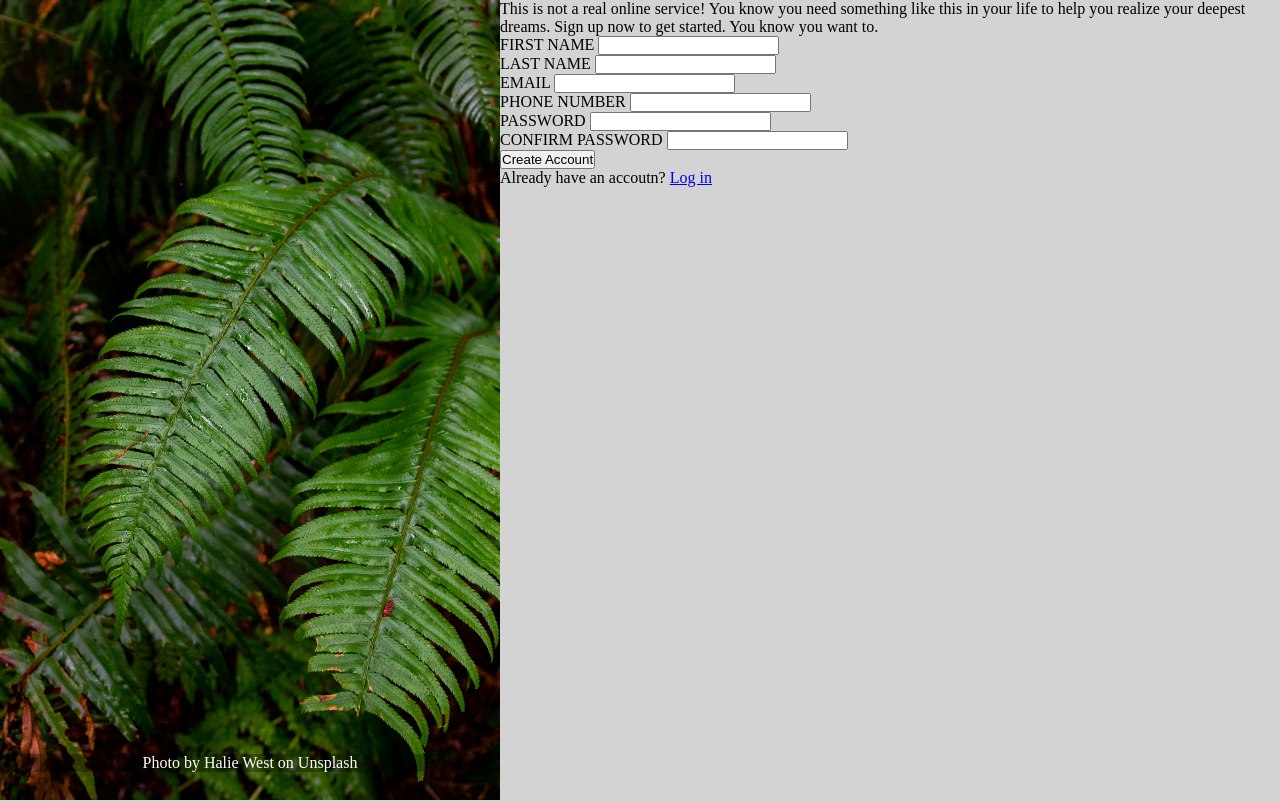
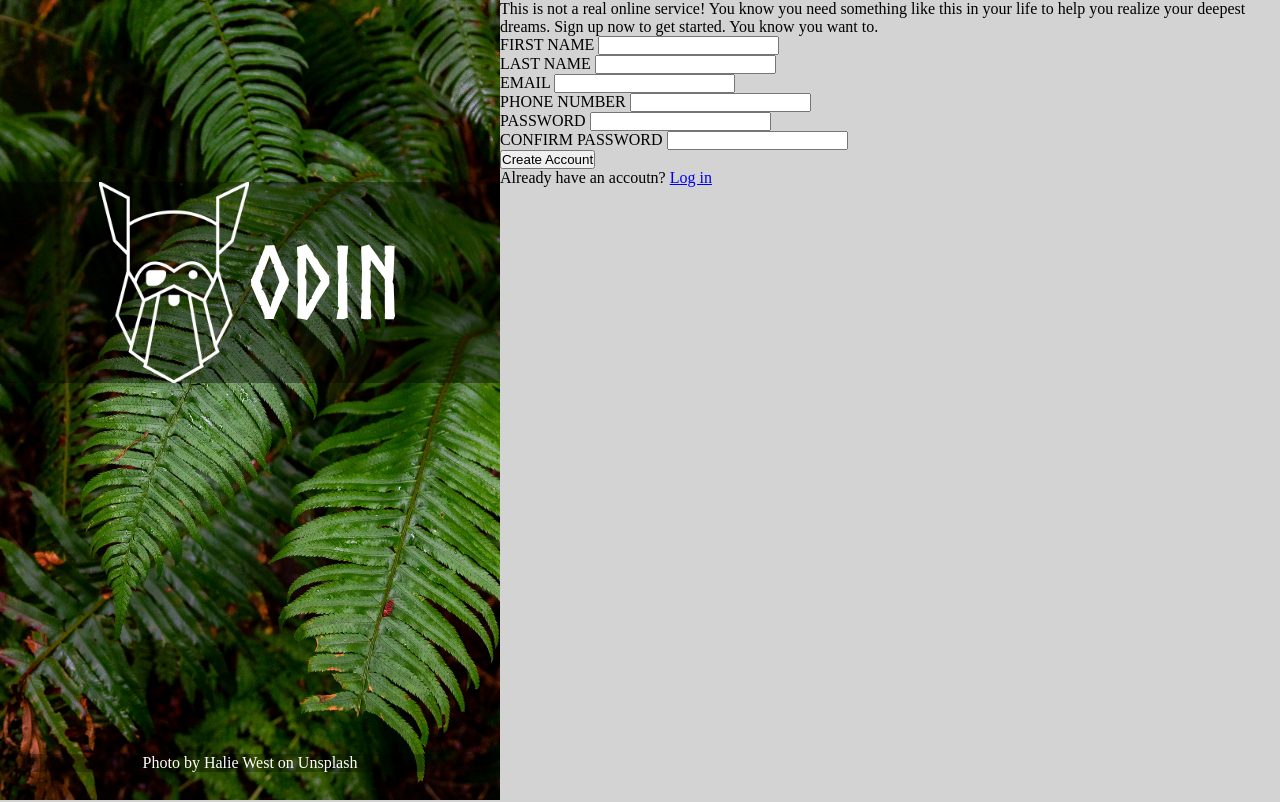
Before and after one commit to LW1117/odin-sign-up-form, a plain HTML site: page index.html in a window 1280 px wide. Shown: the top 802 px of the page. Drawn offline with Linux system fonts and the light colour scheme.

Commit message:
Add css to sidebar logo

```diff
--- a/index.html
+++ b/index.html
@@ -14,7 +14,7 @@
 
     <section id="sidebar-section">
       <div id="sidebar">
-        <img src="./src/background-image.jpg" alt="green leaves" width="500px" height="1000px">
+        <img id="background-image" src="./src/background-image.jpg" alt="green leaves" width="500px" height="1000px">
         <p id="img-attribute">Photo by <a
             href="https://unsplash.com/@haliewestphoto?utm_content=creditCopyText&utm_medium=referral&utm_source=unsplash">Halie
             West</a> on <a
--- a/style.css
+++ b/style.css
@@ -1,6 +1,11 @@
 * {
   margin: 0;
   padding: 0;
+}
+
+@font-face {
+  font-family: norse;
+  src: url(./src/Norse-Bold.otf);
 }
 
 body {
@@ -17,7 +22,7 @@ main {
   min-width: 500px;
 }
 
-#sidebar img {
+#sidebar #background-image {
   width: 100%;
   height: 100vh;
 }
@@ -33,3 +38,19 @@ main {
   position: relative;
   bottom: 50px;
 }
+
+#sidebar #sidebar-logo {
+  position: relative;
+  bottom: 80vh;
+  display: flex;
+  justify-content: center;
+  align-items: center;
+  color: white;
+  background-color: rgba(0, 0, 0, 0.4);
+  font-family: norse, "Arial Narrow", Arial, sans-serif;
+  font-size: 100px;
+}
+
+#sidebar #sidebar-logo img {
+  width: 150px;
+}
```
